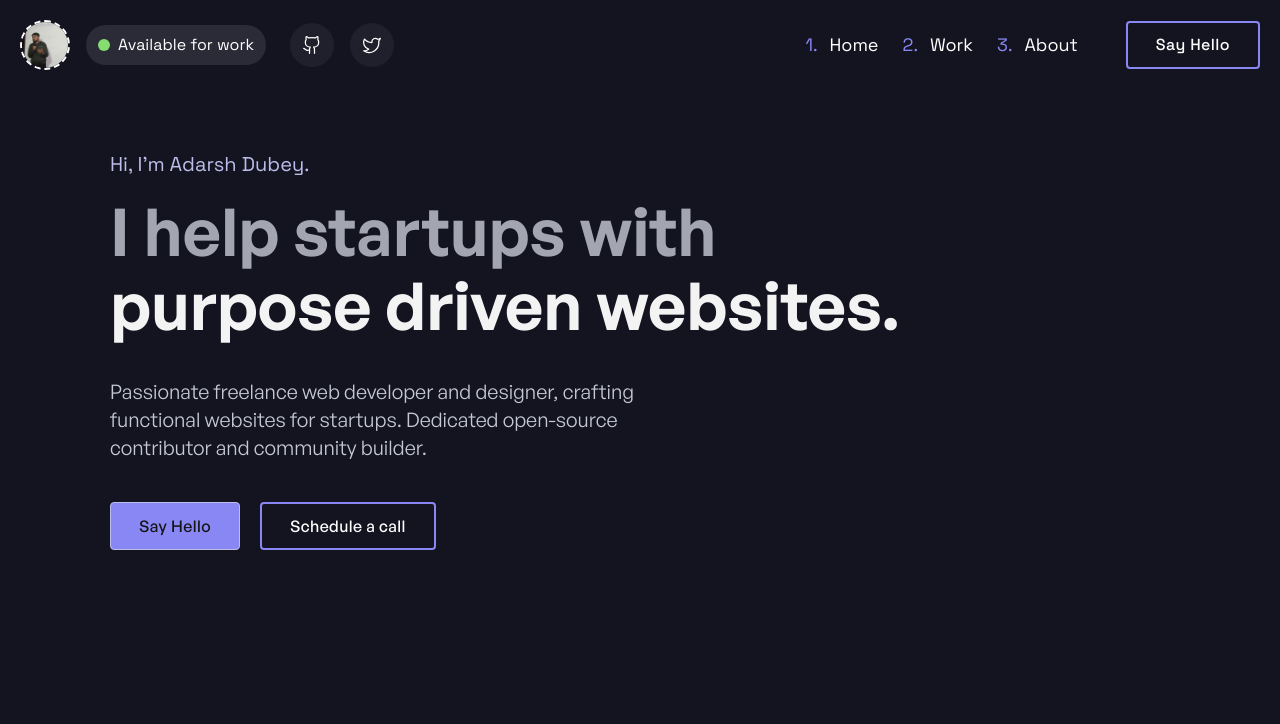
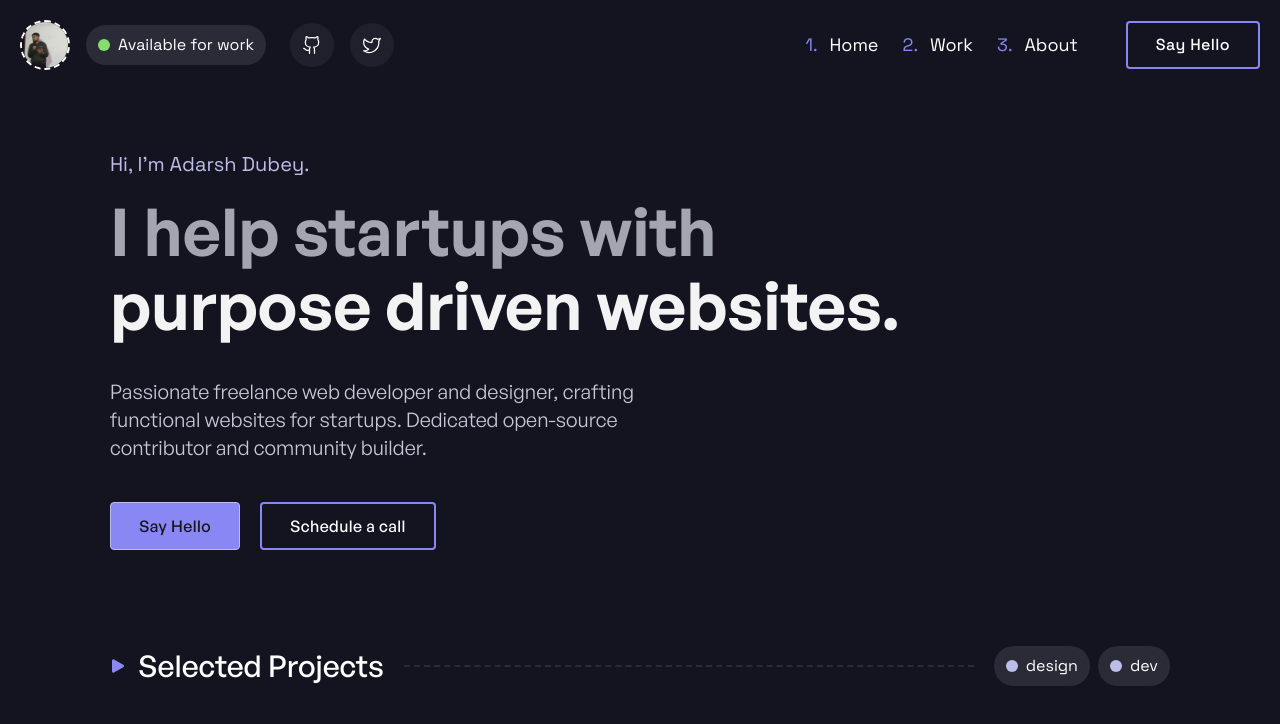
Before and after one commit to inclinedadarsh/portfolio, a Next.js app: page / in a window 1280 px wide. Shown: the top 724 px of the page. Built offline with nearby package versions, Linux system fonts and the light colour scheme.

Commit message:
feat(projects): :construction: add Badge and SectionTitle component and use them in new Projects component
Abstracted the Badge component and add a new abstracted SectionTitle and use them in Projects component

```diff
--- a/src/app/page.tsx
+++ b/src/app/page.tsx
@@ -1,9 +1,11 @@
 import Header from "@/components/Header";
+import Projects from "@/components/Projects";
 
 export default function Home() {
   return (
     <>
       <Header />
+      <Projects />
     </>
   );
 }
--- /dev/null
+++ b/src/components/Badge.tsx
@@ -0,0 +1,19 @@
+interface BadgeProps {
+  children: string;
+  color?: "primary-light" | "green";
+}
+
+const Badge = ({ children, color }: BadgeProps) => {
+  return (
+    <div className="font-mono flex gap-2 items-center px-3 py-2 bg-muted-1 rounded-full h-fit">
+      <span
+        className={`w-3 h-3 ${
+          color == "green" ? "bg-green" : "bg-primary-light"
+        } rounded-full`}
+      ></span>
+      <span>{children}</span>
+    </div>
+  );
+};
+
+export default Badge;
--- a/src/components/Header.tsx
+++ b/src/components/Header.tsx
@@ -6,7 +6,7 @@ const Header = () => {
       <p className="font-mono text-primary-light text-base md:text-xl">
         Hi, I'm Adarsh Dubey.
       </p>
-      <h1 className="font-semibold text-3xl md:text-5xl lg:text-[66px] flex flex-col mt-5 leading-snug">
+      <h1 className="font-semibold text-[34px] md:text-5xl lg:text-[66px] flex flex-col mt-5 leading-snug">
         <span className="text-muted-white-2">I help startups with</span>
         <span className="text-muted-white-1 md:mt-2">
           purpose driven websites.
--- a/src/components/Navigation.tsx
+++ b/src/components/Navigation.tsx
@@ -7,6 +7,7 @@ import Link from "next/link";
 
 import { Menu, X, Github, Twitter } from "lucide-react";
 import profileLogo from "@/assets/logo_image.png";
+import Badge from "./Badge";
 
 const Navigation = () => {
   const [isOpen, setIsOpen] = useState(false);
@@ -22,10 +23,7 @@ const Navigation = () => {
           width={50}
           height={50}
         />
-        <div className="flex gap-2 items-center px-3 py-2 bg-muted-1 rounded-full h-fit">
-          <span className="w-3 h-3 bg-green rounded-full"></span>
-          <span>Available for work</span>
-        </div>
+        <Badge color="green">Available for work</Badge>
       </div>
       <button
         aria-label="Menu button"
--- /dev/null
+++ b/src/components/Projects.tsx
@@ -0,0 +1,11 @@
+import SectionTitle from "./SectionTitle";
+
+const Projects = () => {
+  return (
+    <div className="view-container mt-24">
+      <SectionTitle badges={["design", "dev"]}>Selected Projects</SectionTitle>
+    </div>
+  );
+};
+
+export default Projects;
--- /dev/null
+++ b/src/components/SectionTitle.tsx
@@ -0,0 +1,33 @@
+import Badge from "./Badge";
+import { Triangle } from "lucide-react";
+
+interface SectionTitleProps extends React.HTMLAttributes<HTMLDivElement> {
+  children: string;
+  badges: string[];
+}
+
+const SectionTitle = ({ children, badges }: SectionTitleProps) => {
+  return (
+    <div className="flex justify-between items-center gap-5 mb-10 flex-wrap">
+      <h2 className="text-2xl lg:text-3xl font-medium flex items-center gap-3">
+        <Triangle
+          className="rotate-90"
+          size={16}
+          fill="#8987f4"
+          strokeWidth={0}
+        />
+        {children}
+      </h2>
+      <div className="border-t-2 border-dashed border-muted-1 grow"></div>
+      <div className="flex gap-2">
+        {badges.map((badge, index) => (
+          <Badge key={index} color="primary-light">
+            {badge}
+          </Badge>
+        ))}
+      </div>
+    </div>
+  );
+};
+
+export default SectionTitle;
```
